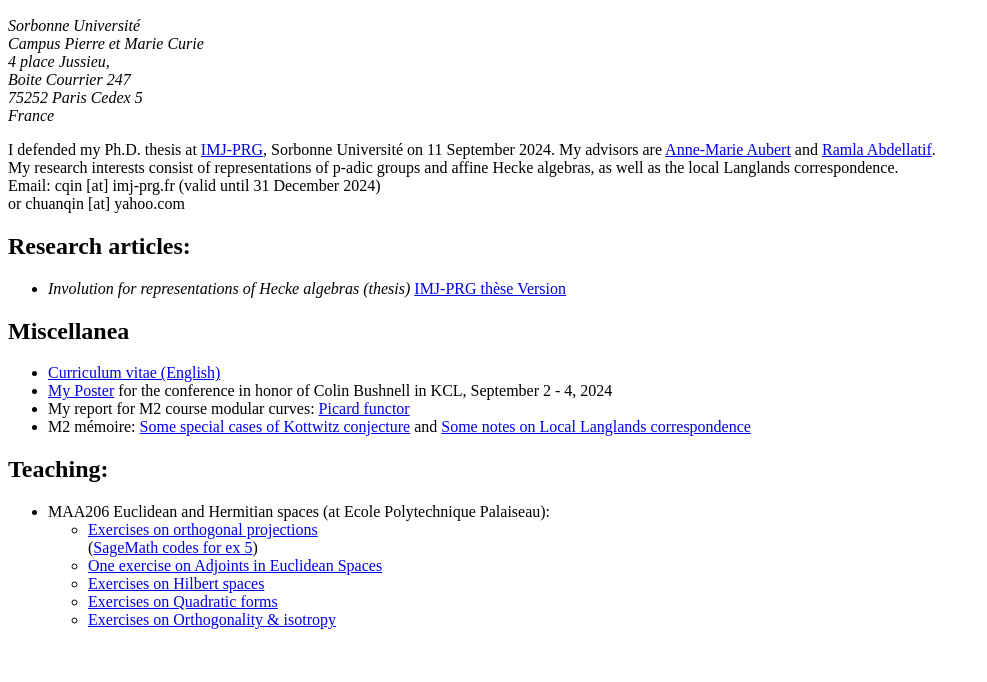
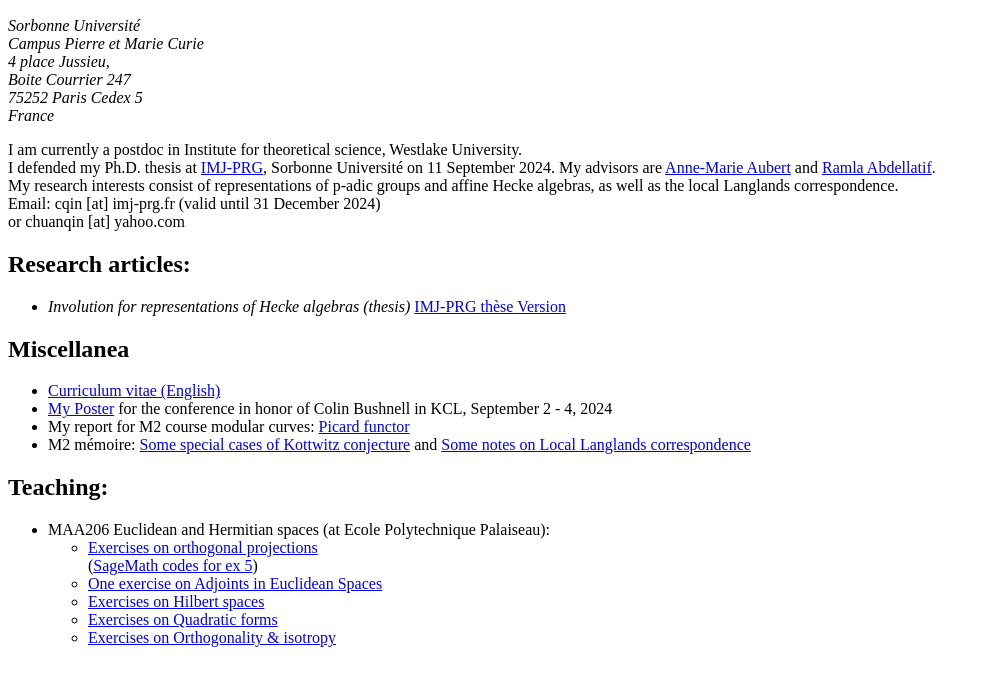
Before and after one commit to chuan-qin-math/chuan-qin-math.github.io, a plain HTML site: page index.html in a window 1280 px wide. Shown: the part 118-800 px from the top of the page, without its empty margins (0-987 px from the left). Drawn offline with Linux system fonts and the light colour scheme.

Commit message:
modify webpage.

```diff
--- a/index.html
+++ b/index.html
@@ -48,7 +48,7 @@
 
 
     <p>
-        I defended my Ph.D. thesis at <a href= "https://www.imj-prg.fr/en/">IMJ-PRG</a>, Sorbonne Université on 11 September 2024. My advisors are <a href="https://perso.imj-prg.fr/annemarie-aubert/">Anne-Marie Aubert</a> and <a href="https://rabdella.perso.math.cnrs.fr/">Ramla Abdellatif</a>. <br>
+        I am currently a postdoc in Institute for theoretical science, Westlake University.<br> I defended my Ph.D. thesis at <a href= "https://www.imj-prg.fr/en/">IMJ-PRG</a>, Sorbonne Université on 11 September 2024. My advisors are <a href="https://perso.imj-prg.fr/annemarie-aubert/">Anne-Marie Aubert</a> and <a href="https://rabdella.perso.math.cnrs.fr/">Ramla Abdellatif</a>. <br>
         My research interests consist of representations of p-adic groups and affine Hecke algebras, as well as the local Langlands correspondence. <br>
         Email: cqin [at] imj-prg.fr (valid until 31 December 2024)<br>
         or chuanqin [at] yahoo.com <br>
```
